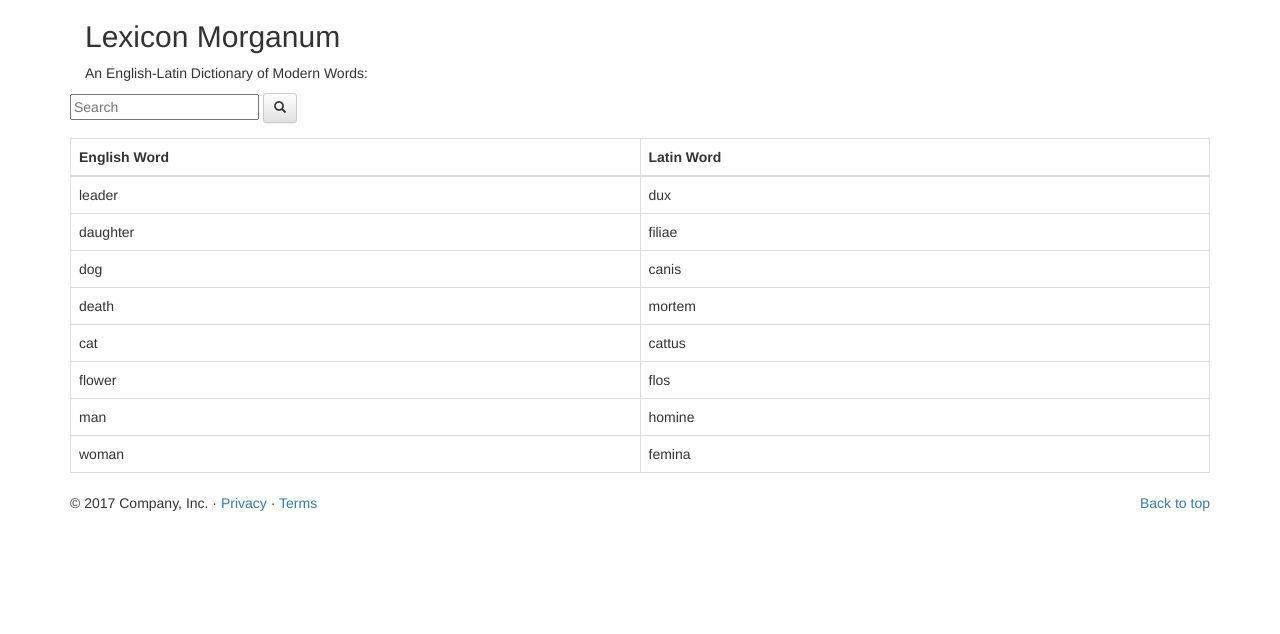
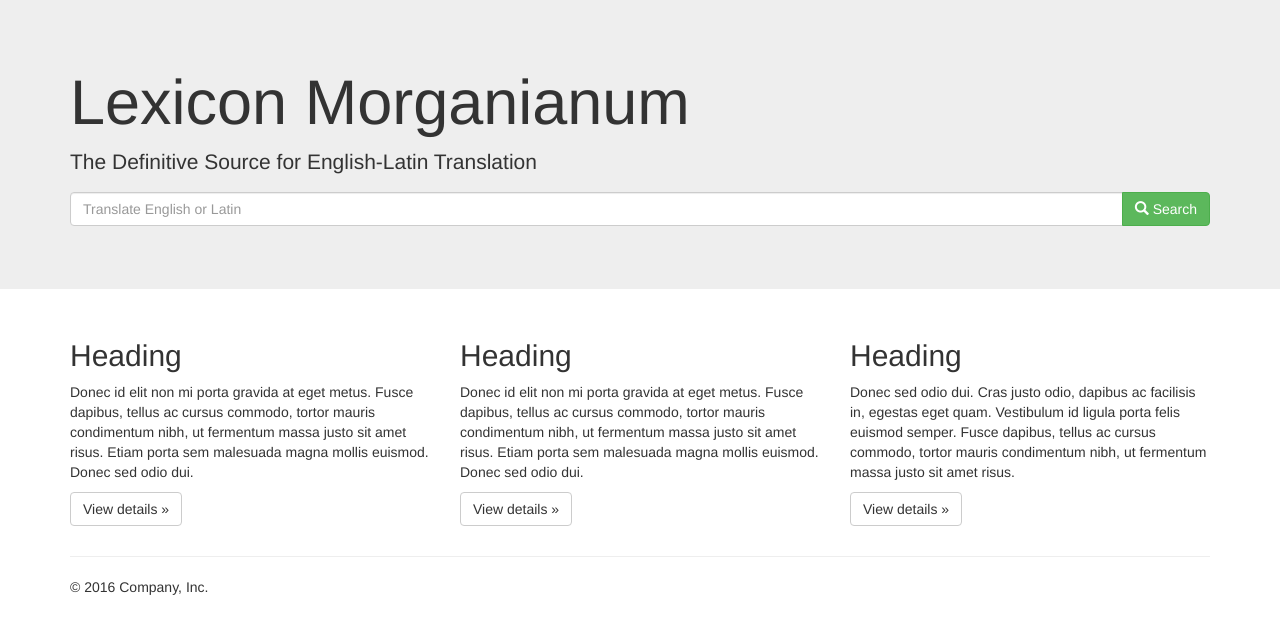
Before and after one commit to zachary123212/lexiconMorganum, a PHP site: page / in a window 1280 px wide. Shown: the top 634 px of the page. Run offline with PHP 8.4, Linux system fonts and the light colour scheme; data that the repository does not hold is empty; some libraries are stand-ins or nearby versions.

Commit message:
changed template to jumbotron; revamped search bar

```diff
--- a/convert.php
+++ b/convert.php
@@ -4,6 +4,7 @@ $servername = "localhost";
 $username = "root";
 $password = "root";
 $dbname = "morganum";
+
 
 // Create connection
 $conn = new mysqli($servername, $username, $password);
@@ -17,10 +18,19 @@ $sql = "CREATE DATABASE IF NOT EXISTS morganum;";
 if ($conn->query($sql) === FALSE) {
     echo "Error creating database: " . $conn->error;
 }
+$conn->close();
 $db = new PDO("mysql:host=" . $servername . ";dbname=" . $dbname, $username,
 $password);
 
-$conn->close();
+
+
+try{
+	$db = new PDO("mysql:host=" . $servername . ";dbname=" . $dbname, $username,
+	$password);
+} catch (PDOException $e){
+	die ('Error: '.$e->getMessage().' Code: '.$e->getCode());
+}
+
 
 $db->query("DROP TABLE IF EXISTS dictionary;");
 $db->query("CREATE TABLE dictionary (id INT AUTO_INCREMENT
--- /dev/null
+++ b/css/styles.css
@@ -0,0 +1,5 @@
+.jumbotron
+{
+    background-image: url('../img/jumbotron-image.jpg');
+    color: white;
+}
--- a/lexicon.php
+++ b/lexicon.php
@@ -13,7 +13,7 @@ while ($entry = $entries->fetch()) {
 	$englishToLatin[$entry["englishword"]] = $entry["latinword"];
 }
 
-print $twig->render("index.html", ["englishToLatin" => $englishToLatin, "title" => "Lexicon Morganum",
+print $twig->render("index.html", ["englishToLatin" => $englishToLatin, "title" => "Lexicon Morganianum",
 	"subtitle" => "An English-Latin Dictionary of Modern Words:"]);
 
 ?>
--- a/templates/bootstrap.html
+++ /dev/null
@@ -1,52 +0,0 @@
-<!DOCTYPE html>
-<html lang="en">
-  <head>
-    <meta charset="utf-8">
-    <meta http-equiv="X-UA-Compatible" content="IE=edge">
-    <meta name="viewport" content="width=device-width, initial-scale=1">
-    <!-- The above 3 meta tags *must* come first in the head; any other head content must come *after* these tags -->
-    <meta name="description" content="">
-    <meta name="author" content="">
-    <title>Lexicon Morganum</title>
-    <!--title>{% block title %}{% endblock%}</title-->
-
-    <!-- Bootstrap core CSS -->
-    <link rel="stylesheet" href="https://maxcdn.bootstrapcdn.com/bootstrap/3.3.7/css/bootstrap.min.css" integrity="sha384-BVYiiSIFeK1dGmJRAkycuHAHRg32OmUcww7on3RYdg4Va+PmSTsz/K68vbdEjh4u" crossorigin="anonymous">
-    <link rel="stylesheet" href="https://maxcdn.bootstrapcdn.com/bootstrap/3.3.7/css/bootstrap-theme.min.css" integrity="sha384-rHyoN1iRsVXV4nD0JutlnGaslCJuC7uwjduW9SVrLvRYooPp2bWYgmgJQIXwl/Sp" crossorigin="anonymous">
-
-    <!-- Custom styles for this template -->
-    <link href="/css/style.css" rel="stylesheet">
-  </head>
-<!-- NAVBAR
-================================================== -->
-  <body>
-
-    <div class="container">
-    <div class="row">
-   <!-- <div class="col-md-1">&nbsp;</div> -->
-
-    <div class="col-md-12">
-    {% block content %}{% endblock %}
-    </div>
-
-    </div>
-    </div>
-   <!--  <div class="col-md-1">&nbsp;</div>  -->
-
-    <!-- FOOTER -->
-    <div class="container">
-      <footer>
-        <p class="pull-right"><a href="#">Back to top</a></p>
-        <p>&copy; 2017 Company, Inc. &middot; <a href="#">Privacy</a> &middot; <a href="#">Terms</a></p>
-      </footer>
-
-    </div><!-- /.container -->
-
-
-    <!-- Bootstrap core JavaScript
-    ================================================== -->
-    <!-- Placed at the end of the document so the pages load faster -->
-    <script src="https://ajax.googleapis.com/ajax/libs/jquery/1.12.4/jquery.min.js"></script>
-    <script src="https://maxcdn.bootstrapcdn.com/bootstrap/3.3.7/js/bootstrap.min.js" integrity="sha384-Tc5IQib027qvyjSMfHjOMaLkfuWVxZxUPnCJA7l2mCWNIpG9mGCD8wGNIcPD7Txa" crossorigin="anonymous"></script>
-  </body>
-</html>
--- /dev/null
+++ b/templates/index-template.html
@@ -0,0 +1,95 @@
+<!DOCTYPE html>
+<html lang="en">
+  <head>
+    <meta charset="utf-8">
+    <meta http-equiv="X-UA-Compatible" content="IE=edge">
+    <meta name="viewport" content="width=device-width, initial-scale=1">
+    <!-- The above 3 meta tags *must* come first in the head; any other head content must come *after* these tags -->
+    <meta name="description" content="">
+    <meta name="author" content="">
+    <link rel="icon" href="../../favicon.ico">
+
+    <title>Lexicon Morganianum</title>
+
+    <!-- Bootstrap core CSS -->
+    <link rel="stylesheet" href="https://maxcdn.bootstrapcdn.com/bootstrap/3.3.7/css/bootstrap.min.css" integrity="sha384-BVYiiSIFeK1dGmJRAkycuHAHRg32OmUcww7on3RYdg4Va+PmSTsz/K68vbdEjh4u" crossorigin="anonymous">
+
+    <!-- IE10 viewport hack for Surface/desktop Windows 8 bug -->
+    <link href="../../assets/css/ie10-viewport-bug-workaround.css" rel="stylesheet">
+
+    <!-- Custom styles for this template >
+    <link href="jumbotron.css" rel="stylesheet"-->
+
+    <!-- Just for debugging purposes. Don't actually copy these 2 lines! -->
+    <!--[if lt IE 9]><script src="../../assets/js/ie8-responsive-file-warning.js"></script><![endif]-->
+    <script src="../../assets/js/ie-emulation-modes-warning.js"></script>
+
+    <!-- HTML5 shim and Respond.js for IE8 support of HTML5 elements and media queries -->
+    <!--[if lt IE 9]>
+      <script src="https://oss.maxcdn.com/html5shiv/3.7.3/html5shiv.min.js"></script>
+      <script src="https://oss.maxcdn.com/respond/1.4.2/respond.min.js"></script>
+    <![endif]-->
+    <link href="../css/styles.css" rel"stylesheet"/>
+  </head>
+
+  <body>
+
+    <!-- Main jumbotron for a primary marketing message or call to action -->
+    <div class="jumbotron">
+      <div class="container">
+        <h1>Lexicon Morganianum</h1>
+        <p>The Definitive Source for English-Latin Translation</p>
+        <form action = "form.php">
+          <div class="form-group">
+            <div class="input-group">
+              <input id="1" class="form-control" type="text" name="search" placeholder="Translate English or Latin" required/>
+              <span class="input-group-btn">
+                <button class="btn btn-success" type="submit">
+                 <i class="glyphicon glyphicon-search" aria-hidden="true"></i> Search
+                </button>
+              </span>
+            </div>
+          </div>
+        </form>
+        <!--p><a class="btn btn-primary btn-lg" href="#" role="button">Learn more &raquo;</a></p-->
+      </div>
+    </div>
+
+    <div class="container">
+      <!-- Example row of columns -->
+      <div class="row">
+        <div class="col-md-4">
+          <h2>Heading</h2>
+          <p>Donec id elit non mi porta gravida at eget metus. Fusce dapibus, tellus ac cursus commodo, tortor mauris condimentum nibh, ut fermentum massa justo sit amet risus. Etiam porta sem malesuada magna mollis euismod. Donec sed odio dui. </p>
+          <p><a class="btn btn-default" href="#" role="button">View details &raquo;</a></p>
+        </div>
+        <div class="col-md-4">
+          <h2>Heading</h2>
+          <p>Donec id elit non mi porta gravida at eget metus. Fusce dapibus, tellus ac cursus commodo, tortor mauris condimentum nibh, ut fermentum massa justo sit amet risus. Etiam porta sem malesuada magna mollis euismod. Donec sed odio dui. </p>
+          <p><a class="btn btn-default" href="#" role="button">View details &raquo;</a></p>
+       </div>
+        <div class="col-md-4">
+          <h2>Heading</h2>
+          <p>Donec sed odio dui. Cras justo odio, dapibus ac facilisis in, egestas eget quam. Vestibulum id ligula porta felis euismod semper. Fusce dapibus, tellus ac cursus commodo, tortor mauris condimentum nibh, ut fermentum massa justo sit amet risus.</p>
+          <p><a class="btn btn-default" href="#" role="button">View details &raquo;</a></p>
+        </div>
+      </div>
+
+      <hr>
+
+      <footer>
+        <p>&copy; 2016 Company, Inc.</p>
+      </footer>
+    </div> <!-- /container -->
+
+
+    <!-- Bootstrap core JavaScript
+    ================================================== -->
+    <!-- Placed at the end of the document so the pages load faster -->
+    <script src="https://ajax.googleapis.com/ajax/libs/jquery/1.12.4/jquery.min.js"></script>
+    <script>window.jQuery || document.write('<script src="../../assets/js/vendor/jquery.min.js"><\/script>')</script>
+    <script src="../../dist/js/bootstrap.min.js"></script>
+    <!-- IE10 viewport hack for Surface/desktop Windows 8 bug -->
+    <script src="../../assets/js/ie10-viewport-bug-workaround.js"></script>
+  </body>
+</html>
--- a/templates/index.html
+++ b/templates/index.html
@@ -1,34 +1,5 @@
-{% extends "bootstrap.html" %}
-{% block content %}
+{%extends "index-template.html" %}
 
-<div class="container">
-  <h2>{{ title }}</h2>
-  <p>{{ subtitle }}</p>
-  <div class="row">
-        <div class="span">
-            <form action = "form.php" method="get" id="custom-search-form" class="form-group">
-                <div class="input-append span">
-                    <input required type="text" name = "search" class="search-query" placeholder="Search">
-                    <button type="submit" class="btn btn-default btn-sm"><i class="glyphicon glyphicon-search"></i></button>
-                </div>
-            </form>
-        </div>
-  </div>
-</div>
-  <table class="table table-bordered">
-  	<thead>
-      <tr>
-        <th>English Word</th>
-        <th>Latin Word</th>
-      </tr>
-    </thead>
-    <tbody>
-        {% for key in englishToLatin|keys %}
-         <tr> <td class="col-md-6">{{key}}</td>
- <td class="col-md-6">{{englishToLatin[key]}}</td> </tr>
- {% endfor %}
-    </tbody>
-  </table>
-</div>
-
+{% block title %}
+<title>{{title}}</title>
 {% endblock %}
```
Also changed, not shown: img/jumbotron-image.jpg (added), 3 other files.
